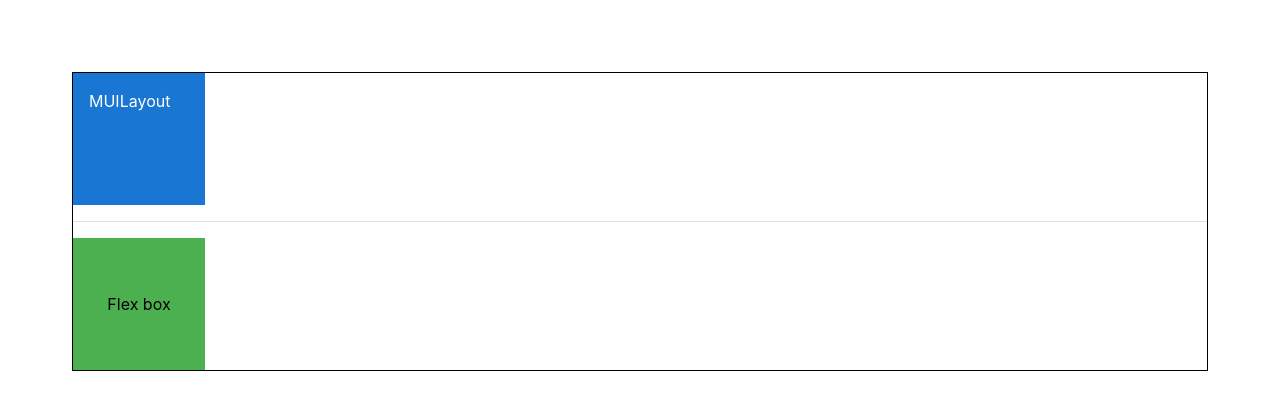
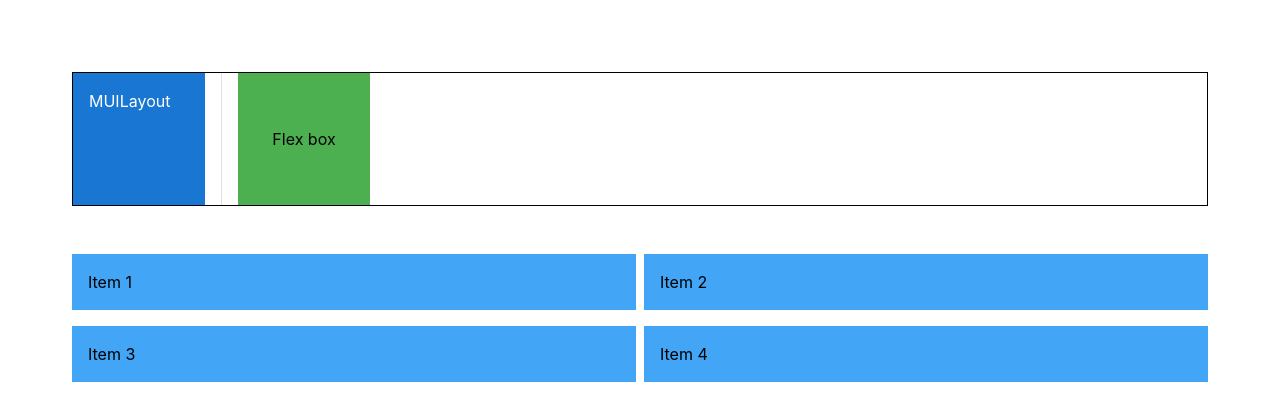
Before and after one commit to MuhdHanish/learnig_mui, a React (Vite) app: page / in a window 1280 px wide. Shown: the top 420 px of the page. Built offline with nearby package versions, Linux system fonts and the light colour scheme.

Commit message:
lesson 13 - Grid

```diff
--- a/src/components/MUILayout.tsx
+++ b/src/components/MUILayout.tsx
@@ -1,8 +1,14 @@
-import { Box, Stack, Divider } from "@mui/material";
+import { Box, Stack, Divider, Grid } from "@mui/material";
 
 const MUILayout = () => {
     return (
-      <Stack sx={{border:"1px solid"}} direction={"column"} spacing={2} divider={<Divider orientation="horizontal" flexItem/>}>
+      <>
+        <Stack
+          sx={{ border: "1px solid" }}
+          direction={"row"}
+          spacing={2}
+          divider={<Divider orientation="vertical" flexItem />}
+        >
           <Box
             sx={{
               backgroundColor: "primary.main",
@@ -27,6 +33,13 @@
             Flex box
           </Box>
         </Stack>
+        <Grid container my={4} rowSpacing={2} columnSpacing={1}>
+             <Grid item xs={6}><Box bgcolor={"primary.light"} p={2}>Item 1</Box></Grid>
+             <Grid item xs={6}><Box bgcolor={"primary.light"} p={2}>Item 2</Box></Grid>
+             <Grid item xs={6}><Box bgcolor={"primary.light"} p={2}>Item 3</Box></Grid>
+             <Grid item xs={6}><Box bgcolor={"primary.light"} p={2}>Item 4</Box></Grid>
+        </Grid>
+      </>
     );
 };
 
```
Lines whose indentation alone changed are shown as unchanged.
